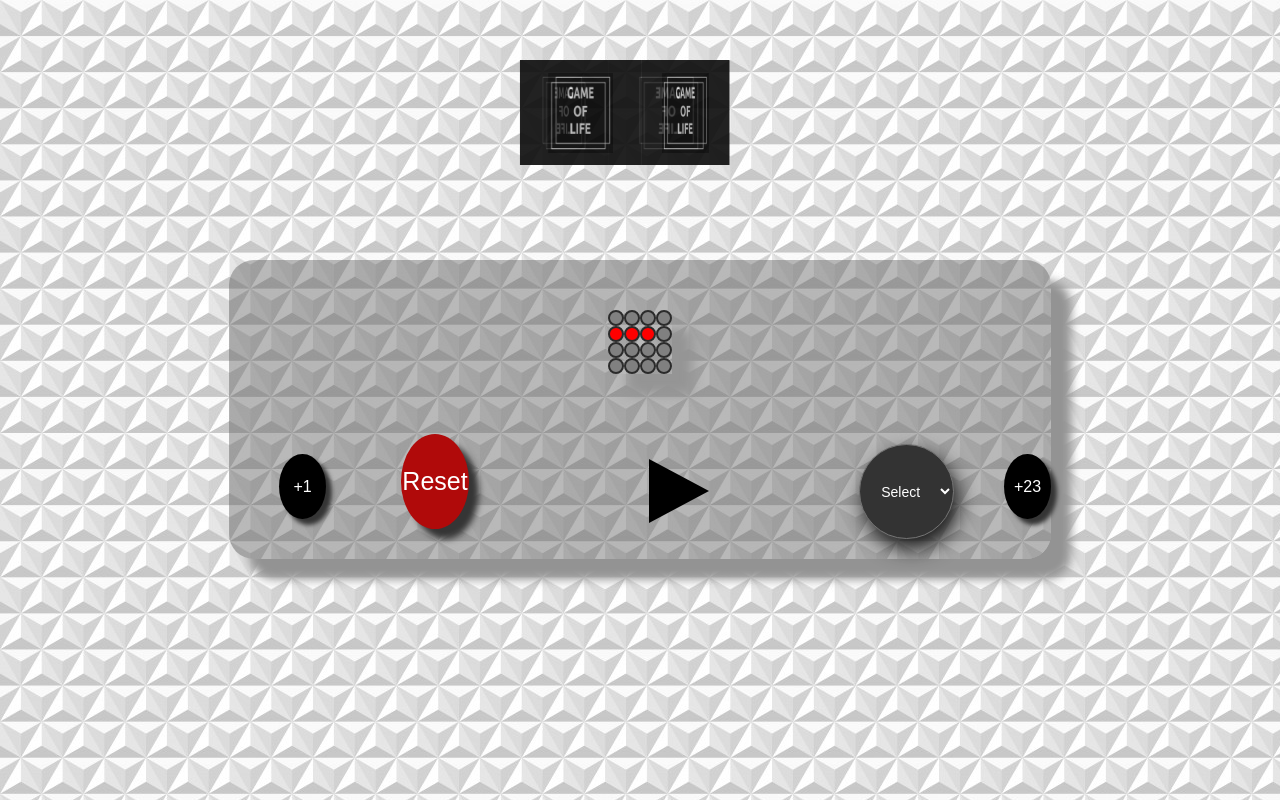
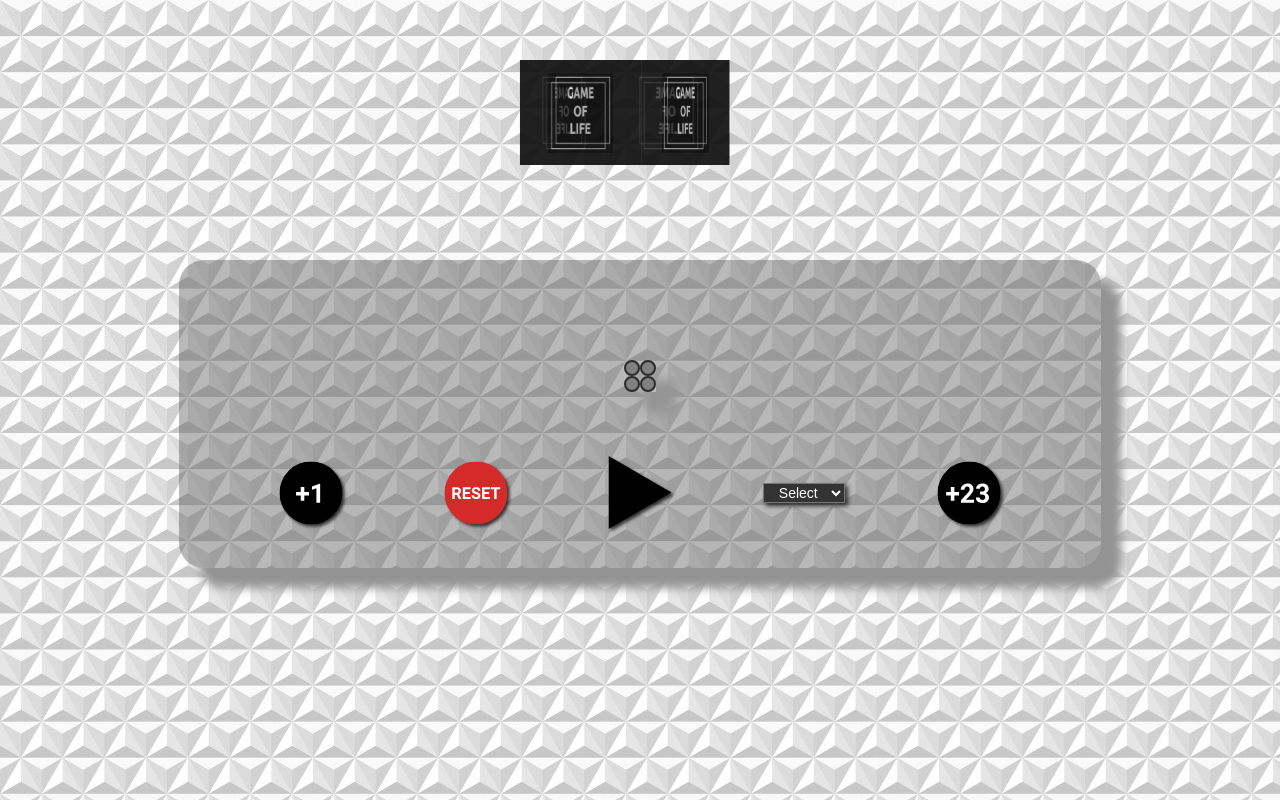
Before and after one commit to KayhanKishi/GameOfLife, a PHP site: page /gol.html in a window 1280 px wide. Run offline with PHP 8.4, Linux system fonts and the light colour scheme.

Commit message:
changed button style in gol.html

```diff
--- a/gol.html
+++ b/gol.html
@@ -7,7 +7,53 @@
     <meta name="viewport" content="width=device-width, initial-scale=1.0">
     <title>Document</title>
     <link rel="stylesheet" href="style.css">
+    <style>
+        #playButton {
+            display: flex;
+            justify-content: center;
+            align-items: center;
+            width: 20%;
 
+        }
+
+        #playButtonImg {
+            width: 50%;
+            cursor: pointer;
+            transform: scale(0.77);
+            -webkit-transition: transform 0.3s ease-in-out;
+            -moz-transition: transform .3s ease-in-out;
+            -ms-transition: transform .3s ease-in-out;
+            -webkit-filter: drop-shadow(3px 3px 2px rgba(0, 0, 0, .7));
+            filter: drop-shadow(3px 3px 2px rgba(0, 0, 0, .7));
+        }
+
+        #playButtonImg:hover {
+            transform: scale(1);
+            -webkit-transition: transform .3s ease-in-out;
+            -moz-transition: transform .3s ease-in-out;
+            -ms-transition: transform .3s ease-in-out;
+        }
+
+        #playButtonImg:active{
+            transform: scale(0.85);
+            -webkit-transition: transform 0.1s ease-in-out;
+            -moz-transition: transform .1s ease-in-out;
+            -ms-transition: transform .1s ease-in-out;
+        }
+
+        .textContainer{
+            position: absolute;
+            left: 50%; top: 50%;
+            transform: translate(-50%, -50%);
+            cursor: pointer;
+        }
+
+        .textTag{
+            font-size: 100%;
+            color:white;
+        }
+
+    </style>
 </head>
 
 <body>
@@ -30,26 +76,82 @@
             <div id="gridLayout"> </div>
         </div>
         <div class="row">
-            <div class="inc" id="inc1">+1
+
+            <!-- <div style="width: 25%;display:flex;justify-content:center;align-items:center;">
+                <div
+                    style="display: flex;justify-content:center;align-items:center;border-radius:50%;width:50%;background-color:black;width:100%;height:auto;">
+                    <h1 style="color: white">+1</h1>
+                </div>
+
+            </div> -->
+
+
+            <div id="playButton" style="position:relative;">
+
+                <img src="./img/INC1.svg" alt="play-button" onclick="console.log('clicked image' +  this)"
+                    id="playButtonImg">
+                <!-- <div class="textContainer">
+                    <h1 class="textTag">+1</h1>
+                </div> -->
             </div>
-            <div class="reset">
+
+            <div id="playButton" style="position:relative;">
+                    <img src="./img/RESET.svg" alt="play-button" onclick="console.log('clicked image' +  this)"
+                    id="playButtonImg">
+
+                <!-- <img src="./img/circle.svg" alt="play-button" onclick="console.log('clicked image' +  this)"
+                    id="playButtonImg">
+                <div class="textContainer">
+                    <h1 class="textTag">RESET</h1>
+                </div> -->
+            </div>
+
+            <!-- <div class="inc">
+                <img src="./img/circle-black.png" alt="increment" id="incImage">
+                <div class="text"><h1>+1</h1></div>
+            </div> -->
+            <!-- <div class="inc" id="inc1">+1</div> -->
+            <!-- <div class="reset">
                 <p> Reset</p>
-            </div>
-            <input type="checkbox" id="play">
-            <label class="icon" for="play"></label>
+            </div> -->
+            <div id="playButton"><img src="./img/PLAY.svg" alt="play-button"
+                    onclick="simulateCheck()" id="playButtonImg"></div>
+            <!-- <input type="checkbox" id="play" >
+            <label class="icon" for="play"></label> -->
 
-            <div class="patterns">
-                <select id="mySelect" >
+            <div class="patterns" style="width: 20%;display:flex;justify-content: center;align-items: center;">
+                <select id="mySelect">
                     <option value="">Select</option>
                     <option value="block">The Block</option>
                     <option value="blinker">The Blinker</option>
                     <option value="beacon">The Beacon</option>
                 </select>
             </div>
-            <div class="inc" id="inc23">+23
+
+
+            <div id="playButton" style="position:relative;">
+                    <img src="./img/INC23.svg" alt="play-button" onclick="console.log('clicked image' +  this)"
+                    id="playButtonImg">
+
+                <!-- <img src="./img/circle.svg" alt="play-button" onclick="console.log('clicked image' +  this)"
+                    id="playButtonImg">
+                <div class="textContainer">
+                    <h1 class="textTag">RESET</h1>
+                </div> -->
             </div>
+
+            <!-- <div id="playButton" style="position:relative;">
+
+                <img src="./img/inc.svg" alt="play-button" onclick="console.log('clicked image' +  this)"
+                    id="playButtonImg">
+                <div class="textContainer">
+                    <h1 class="textTag">+23</h1>
+                </div>
+            </div> -->
+
         </div>
     </div>
     <script type="text/javascript" src="index.js"></script>
 </body>
+
 </html>
--- a/index.js
+++ b/index.js
@@ -2,35 +2,40 @@
 // var size = 30;
 
 var temparr =[];
+var size = 2;
+check = 0;
+
+function simulateCheck() {
+  console.log("current: " + check)
+  if(check == 1){
+    check = 0;
+    console.log("new: " + check)
+  }else if(check == 0){
+    check = 1;
+    console.log("new: " + check)
+  }
+
+}
 function myfunction(){
-  localStorage.setItem("size", document.getElementById("gridSize").value);
+console.log("value: " + document.getElementById("gridSize").value)
+  // localStorage.setItem("size", document.getElementById("gridSize").value);
 }
-var size = 4;
+// var size = 30;
 // var size = localStorage.getItem("size");
 var currentGen = new Array(size * size).fill(0);
 var nextGen = new Array(size * size).fill(0);
 console.log(document.getElementsByName("size"));
 
-// createGenArrays();
-currentGen[4] = 1; //used for testing purposes to see if color function is working / 1 means cell is alive, 0 is dead
-currentGen[5] = 1;
-currentGen[6] = 1;
+currentGen[45] = 1; //used for testing purposes to see if color function is working / 1 means cell is alive, 0 is dead
+currentGen[46] = 1;
+currentGen[47] = 1;
 
 gridLayout();
-// loop to continue running simulation
-// updateGrid();
 color(currentGen);
 
 console.log("currentGen: " + currentGen);
 console.log("nextGen: " + nextGen);
-runGame(5);
-
-// function createGenArrays() {
-//   for (let i = 0; i < size * size; i++) {
-//     currentGen[i] = 0;
-//     nextGen[i] = 0;
-//   }
-// }
+runGame();
 
 function gridLayout() {
   let gridLayout = document.getElementById("gridLayout");
@@ -81,54 +86,26 @@ function clicking() {
   console.log(nextGen);
 }
 
-// function updateGrid() {
-//   gameLogic()
-//   // currentGen = nextGen
-//   // nextGen = nextGen.fill(0);
-//   // set currentGen to newGen
-// }
-
 function condition(val, i) {
   if (val >= 0 && val < currentGen.length) {
-
-//example based on 3x3 grid with index starting at 0
 
     //right side
     if (i % size == 2) {
 
-
-      // (val !== (i - (size - 1)))
-      // neighbor can not be cell from opposite side (i.e. neighbor(5) != 3)
-
-
-      //(val !== (i + 1))
-      //neighbor can not be the first element of the next row (i.e. neighbor(5) != 6)
-
-      //(val !== (i + (size + 1))) [might be where the issue is since it was made to handle a special case]
-      // where (neighbor(6) != 2) -- diagonal value
-
-        console.log("val: " + val + " i + 1: "+ (i+1) + " | " + (val !== (i + 1)) );
-
-        console.log("val: " + val + " i - (size - 1): "+ (i - (size - 1)) + " | " + (val !== (i - (size - 1))));
-
       if ((val !== (i - (size - 1))) && (val !== (i + (size + 1))) && (val !== (i + 1))) {
-        // console.log("condition 1 | " + val);
         return true;
       }
 
     // left side
     } else if (i % size == 0) {
 
-        console.log("val: " + val + " i -1: "+ (i-1) + " | " + (val !== (i - 1)));
-
-        console.log("val: " + val + " i + size - 1: "+ (i + (size - 1)) + " " + (val !== (i + (size - 1))));
-
       if ((val !== (i - 1)) && (val !== (i - (size + 1))) && (val !== (i + (size - 1)))) {
-        // console.log("condition 2 | " + val);
         return true;
       }
+
+    // anything else
     } else {
-      console.log("else condition | " + val);
+
       return true;
     }
   }
@@ -148,63 +125,44 @@ function n(i) {
   val8 = i + size + 1;
 
   // neighbor 1
-  console.log("\n\n" + i)
   if (condition(val1, i)) {
     n1 = val1;
-    console.log("n1: " + currentGen[n1]);
-    // neighbors.push(n1);
     sum += currentGen[n1];
   }
 
   // neighbor 2
   if (condition(val2, i)) {
     n2 = val2;
-    console.log("n2: " + currentGen[n2]);
-    // neighbors.push(n2);
     sum += currentGen[n2];
   }
 
   // neighbor 3
   if (condition(val3, i)) {
     n3 = val3;
-    console.log("n3: " + currentGen[n3]);
-    // neighbors.push(n3);
     sum += currentGen[n3];
   }
 
   // neighbor 4
   if (condition(val4, i)) {
     n4 = val4;
-    console.log("n4: " + currentGen[n4]);
-    // neighbors.push(n4);
     sum += currentGen[n4];
   }
 
   // neighbor 5
   if (condition(val5, i)) {
     n5 = val5;
-    console.log("n5: " + currentGen[n5]);
-    // neighbors.push(n5);
     sum += currentGen[n5];
   }
 
   // neighbor 6
   if (condition(val6, i)) {
     n6 = val6;
-   // console.log("n6: " + currentGen[n6]);
-    // neighbors.push(n6);
     sum += currentGen[n6];
-  //  console.log(currentGen[12])
-
   }
 
   // neighbor 7
   if (condition(val7, i)) {
     n7 = val7;
-   // console.log("n7: " + currentGen[n7]);
-    // neighbors.push(n7);
-  //  console.log(currentGen[12])
-
     sum += currentGen[n7];
 
   }
@@ -212,13 +170,6 @@ function n(i) {
   // neighbor 8
   if (condition(val8, i)) {
     n8 = val8;
-  //  console.log("n8: " + currentGen[n8]);
- //   console.log(n8)
-    temparr.push(n8)
-   // console.log(currentGen[n8])
-  //  console.log("i is " + i)
-   // console.log(currentGen[13])
-    // neighbors.push(n8);
     sum += currentGen[n8];
   }
 
@@ -231,68 +182,35 @@ function updateGrid() {
 
     for (let i = 0; i < currentGen.length; i++) {
       sum = n(i);
-      console.log("i: " + i + " neighbors: " + sum);
+      // console.log("i: " + i + " neighbors: " + sum);
       applyRule(i,sum);
 
   }
   currentGen = nextGen.slice(0);
-  console.log("currGen: " + currentGen);
-  console.log("nextGen: " + nextGen);
+  // console.log("currGen: " + currentGen);
+  // console.log("nextGen: " + nextGen);
 }
 
 function endInterval(interval){
   clearInterval(interval)
 }
 
-function runGame(generations){
-    // do{
-    //     setTimeout(() => {
-    //         console.log("runGame");
-    //         console.log("start")
-    //         gameLogic();
-    //         console.log(nextGen);
-    //         currentGen = nextGen.slice(0);
-    //         nextGen = nextGen.fill(0);
-    //         console.log("changed |  currentGen: " + currentGen + " | nextGen " + nextGen);
-    //         console.log(currentGen.includes(1));
-    //     }, 5000);
-
-    //     generations--;
-
-    // }while(currentGen.includes(1) && (generations > 0));
+function runGame(generations=1){
     iterations = 0
     const interval = setInterval(function() {
       // method to be executed;
      updateGrid();
      color(currentGen);
      iterations++
+     console.log(iterations);
       if(iterations == generations){
         console.log("\n\nend Interval")
         endInterval(interval)
       }
-    }, 2000);
+    }, 200);
 
-  //   setTimeout(() => {
-  //     updateGrid();
-  //  }, 8000);
-    // currentGen=currentGen.fill(1);
-    // color(currentGen);
-    console.log("temp arr"+temparr)
+    // console.log("temp arr"+temparr)
 }
-
-// function applyRule(cell,sum) {
-//   if((currentGen[cell] == 0) && (sum == 3)){
-//     console.log("first if: " + currentGen[cell] + " | " + cell);
-//     nextGen[cell] = 1;
-//   }else if(sum < 2){
-//     nextGen[cell] = 0;
-//   }else if(sum > 3){
-//     nextGen[cell] = 0;
-//   }else if(2 <= sum <= 3){
-//     console.log("fourth if: " + currentGen[cell] + " | " + cell);
-//     nextGen[cell] = 1;
-//   }
-// }
 
 function applyRule(cell,sum) {
   if(currentGen[cell] == 1){
--- a/style.css
+++ b/style.css
@@ -1,5 +1,5 @@
-*{
-  font-family: 'Play', sans-serif;
+* {
+  font-family: "Play", sans-serif;
 }
 body {
   background-repeat: repeat;
@@ -33,7 +33,6 @@ body {
   animation: rotate 6s linear infinite;
   /* animation: starter 4s linear; */
   cursor: pointer;
-
 }
 
 #boxDiv div {
@@ -70,12 +69,12 @@ body {
   background-size: 160px;
   animation: front 3s forwards;
 }
-@keyframes front{
-  0%{
+@keyframes front {
+  0% {
     transform: rotateY(0deg) translateZ(0px);
   }
-  100%{
-    transform:rotateY(360deg) rotateX(720deg) translateZ(150px);
+  100% {
+    transform: rotateY(360deg) rotateX(720deg) translateZ(150px);
   }
 }
 
@@ -88,11 +87,11 @@ body {
   background-size: 160px;
   animation: back 2.5s forwards;
 }
-@keyframes back{
-  0%{
+@keyframes back {
+  0% {
     transform: rotateY(0deg) translateZ(0px);
   }
-  100%{
+  100% {
     transform: rotateY(180deg) rotateX(360deg) translateZ(150px);
   }
 }
@@ -107,11 +106,11 @@ body {
   background-size: 160px;
   animation: left 2.5s forwards;
 }
-@keyframes left{
-  0%{
+@keyframes left {
+  0% {
     transform: rotateY(0deg) translateZ(0px);
   }
-  100%{
+  100% {
     transform: rotateY(-90deg) rotateX(360deg) translateX(-150px);
   }
 }
@@ -123,13 +122,13 @@ body {
   background-position: center;
   background-repeat: no-repeat;
   background-size: 160px;
-  animation: right 3s forwards ;
+  animation: right 3s forwards;
 }
-@keyframes right{
-  0%{
+@keyframes right {
+  0% {
     transform: rotateY(0deg) translateZ(0px);
   }
-  100%{
+  100% {
     transform: rotateY(90deg) rotateX(360deg) translateX(150px);
   }
 }
@@ -143,9 +142,13 @@ body {
   background-size: 200px;
   animation: top 4s forwards;
 }
-@keyframes top{
-  0%{transform: rotateY(0deg) translateZ(0px);}
-  100%{transform: rotateX(-90deg) translateY(-150px) scaleY(1.4);}
+@keyframes top {
+  0% {
+    transform: rotateY(0deg) translateZ(0px);
+  }
+  100% {
+    transform: rotateX(-90deg) translateY(-150px) scaleY(1.4);
+  }
 }
 
 #bottom {
@@ -158,9 +161,13 @@ body {
   background-size: 160px;
   animation: bottom 4s forwards;
 }
-@keyframes bottom{
-  0%{transform: rotateY(0deg) translateZ(0px);}
-  100%{transform: rotateX(90deg) translateY(150px) scaleY(1.4);}
+@keyframes bottom {
+  0% {
+    transform: rotateY(0deg) translateZ(0px);
+  }
+  100% {
+    transform: rotateX(90deg) translateY(150px) scaleY(1.4);
+  }
 }
 #front2 {
   transform: translateZ(75px);
@@ -260,9 +267,13 @@ body {
 .gridSize:focus {
   transform: scale(1.2);
 }
-@keyframes slideLeft{
-  0%{transform: translateX(-1500px);}
-  100%{transform: translateX(0px);}
+@keyframes slideLeft {
+  0% {
+    transform: translateX(-1500px);
+  }
+  100% {
+    transform: translateX(0px);
+  }
 }
 .startButton {
   text-decoration: none;
@@ -279,14 +290,17 @@ body {
   border-radius: 15px;
   box-shadow: 10px 10px 6px rgb(66, 66, 66);
   animation: slideRight 2s ease;
-
 }
-a{
+a {
   text-decoration: none;
 }
-@keyframes slideRight{
-  0%{transform: translateX(1500px);}
-  100%{transform: translateX(0px);}
+@keyframes slideRight {
+  0% {
+    transform: translateX(1500px);
+  }
+  100% {
+    transform: translateX(0px);
+  }
 }
 
 .startButton:hover {
@@ -317,16 +331,15 @@ table {
   box-shadow: 20px 20px 11px rgb(149, 149, 149);
 
   animation: slideRight 2s ease;
-
 }
-tr{
+tr {
   animation: slideLeft 2s ease;
 }
 
-tr:nth-child(even){
+tr:nth-child(even) {
   animation: slideLeft 2s ease;
 }
-tr:nth-child(odd){
+tr:nth-child(odd) {
   animation: slideRight 2s ease;
 }
 
@@ -340,22 +353,21 @@ td {
 
 .wrapper {
   width: 65%;
-  background-color: rgba(86, 86, 86, 0.411);
+  background-color: rgba(86, 86, 86, 0.412);
   height: auto;
   border-radius: 25px;
   box-shadow: 20px 20px 10px rgb(147, 147, 147);
   /* margin-top: 250px; */
   /* backdrop-filter: blur(2px); */
   margin: 0 auto;
-  padding-bottom: 100px;
+  padding: 50px;
   animation: wrap 1s ease;
-
 }
-@keyframes wrap{
-  0%{
+@keyframes wrap {
+  0% {
     transform: translateY(-1000px);
   }
-  100%{
+  100% {
     transform: translateY(0px);
   }
 }
@@ -363,56 +375,58 @@ td {
   width: 100%;
   height: 50px;
   display: flex;
-  justify-content: center;
-  margin-top: 25px;
+  justify-content: space-evenly;
+  align-items: center;
+  margin-top: 8%;
   /* backdrop-filter: blur(2px); */
   animation: row 2.5s ease;
 }
-@keyframes row{
-  0%{
+@keyframes row {
+  0% {
     transform: translateY(2000px);
   }
-  100%{
+  100% {
     transform: translateY(0px);
   }
 }
-.row2{
+.row2 {
   width: 100%;
   height: auto;
   /* margin: 0 auto; */
   display: flex;
   justify-content: center;
-
+  align-items: center;
 }
-.inc{
-  width: 65px;
-  height:65px;
+.inc {
+  width: 10%;
+  /* height:65px; */
   background: black;
   float: left;
   color: white;
   /* margin-top: 50px; */
   text-align: center;
-  height: 65px;
+  /* height: 65px; */
   line-height: 65px;
   border-radius: 50%;
   box-shadow: 6px 6px 4px rgb(53, 53, 53);
   cursor: pointer;
-  transition: .5s ease;
-  margin-top: 45px;
-  margin-left: 50px;
-
+  transition: 0.5s ease;
+  /* margin-top: 45px; */
+  /* margin-left: 50px; */
 }
-.inc:hover{
+.inc:hover {
   transform: scale(1.2);
   background-color: white;
   color: black;
   font-weight: bolder;
 }
 .reset {
-  width: 95px;
-  float: left;
-  margin-left: 75px;
-  margin-top: 25px;
+  position: absolute;
+  width: 10%;
+  height: 50%;
+  /* float: left; */
+  /* margin-left: 75px; */
+  /* margin-top: 25px; */
   background-color: rgb(176, 10, 10);
   border-radius: 50%;
   color: white;
@@ -420,7 +434,7 @@ td {
   /* padding: 25px; */
   /* display: inline; */
   position: relative;
-  height: 95px;
+  /* height: 95px; */
   line-height: 95px;
   text-align: center;
   box-shadow: 10px 10px 6px rgb(53, 53, 53);
@@ -433,27 +447,28 @@ td {
 select {
   background: #333;
   color: #fff;
-  transition: .5s ease;
-
+  transition: 0.5s ease;
 }
-select:hover{
+select:hover {
   transform: scale(1.2);
 }
 .patterns select {
-  width: 95px;
-  padding: 5px;
+  width: 50%;
+  height: 80%;
+  display:flex;
+  justify-content: center;
+  align-items: center;
   font-size: 14px;
   line-height: 1;
-  border-radius: 0;
   /* padding: 25px; */
-  height: 95px;
-  border-radius: 50%;
-  box-shadow: 5px 10px 20px #1a1a1a;
-  margin-top: 35px;
+  /* height: 95px; */
+  /* border-radius: 50%; */
+  -webkit-filter: drop-shadow(3px 3px 2px rgba(0, 0, 0, .7));
+  filter: drop-shadow(3px 3px 2px rgba(0, 0, 0, .7));
+  /* margin-top: 35px; */
   /* text-align: center; */
-
 }
-select option{
+select option {
   text-align: center;
 }
 
```
Also changed, not shown: start.html (+4 -6 lines), img/INC1.svg (added), img/INC23.svg (added), img/PLAY.svg (added), img/RESET.svg (added), 2 other files.
